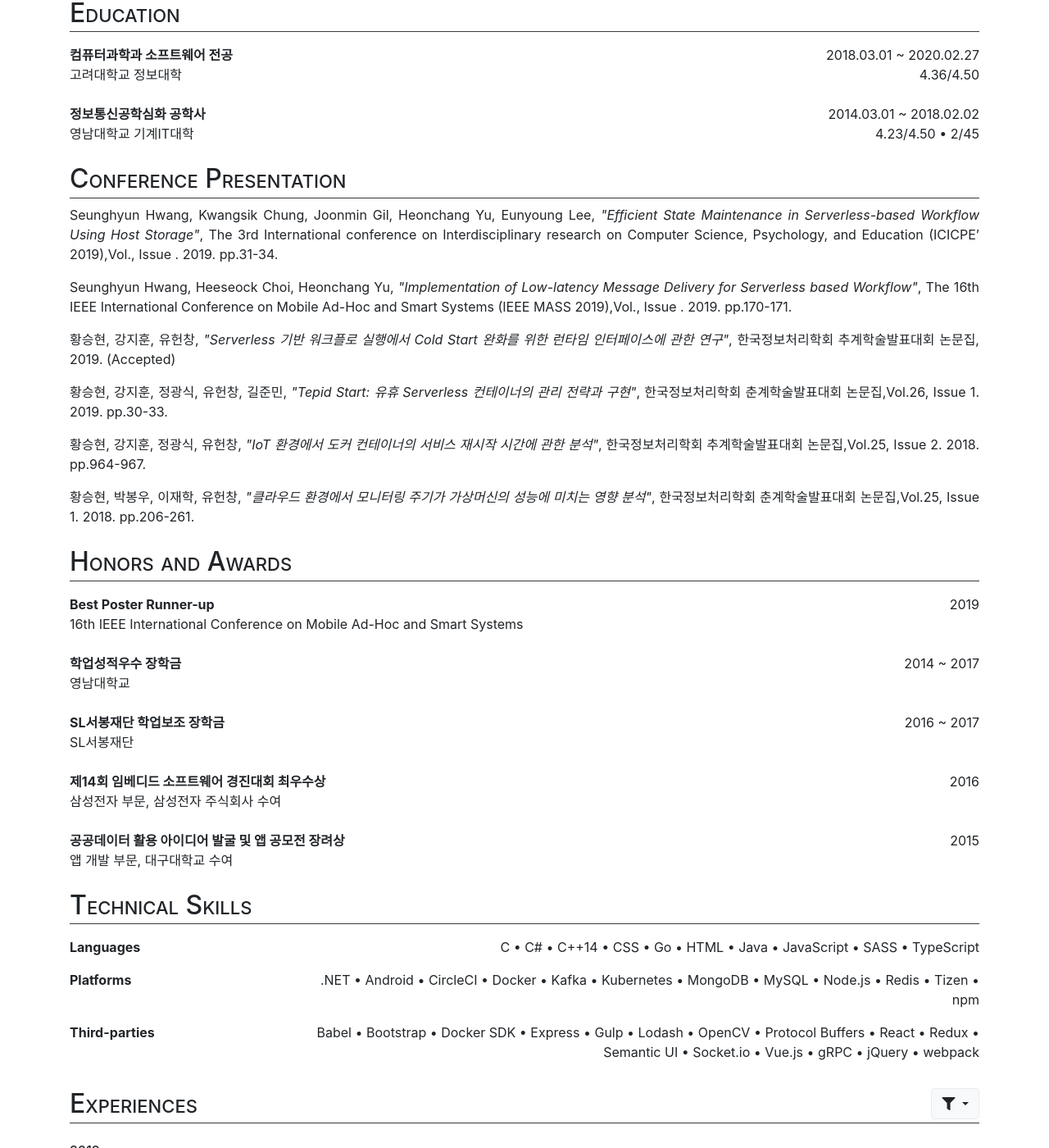
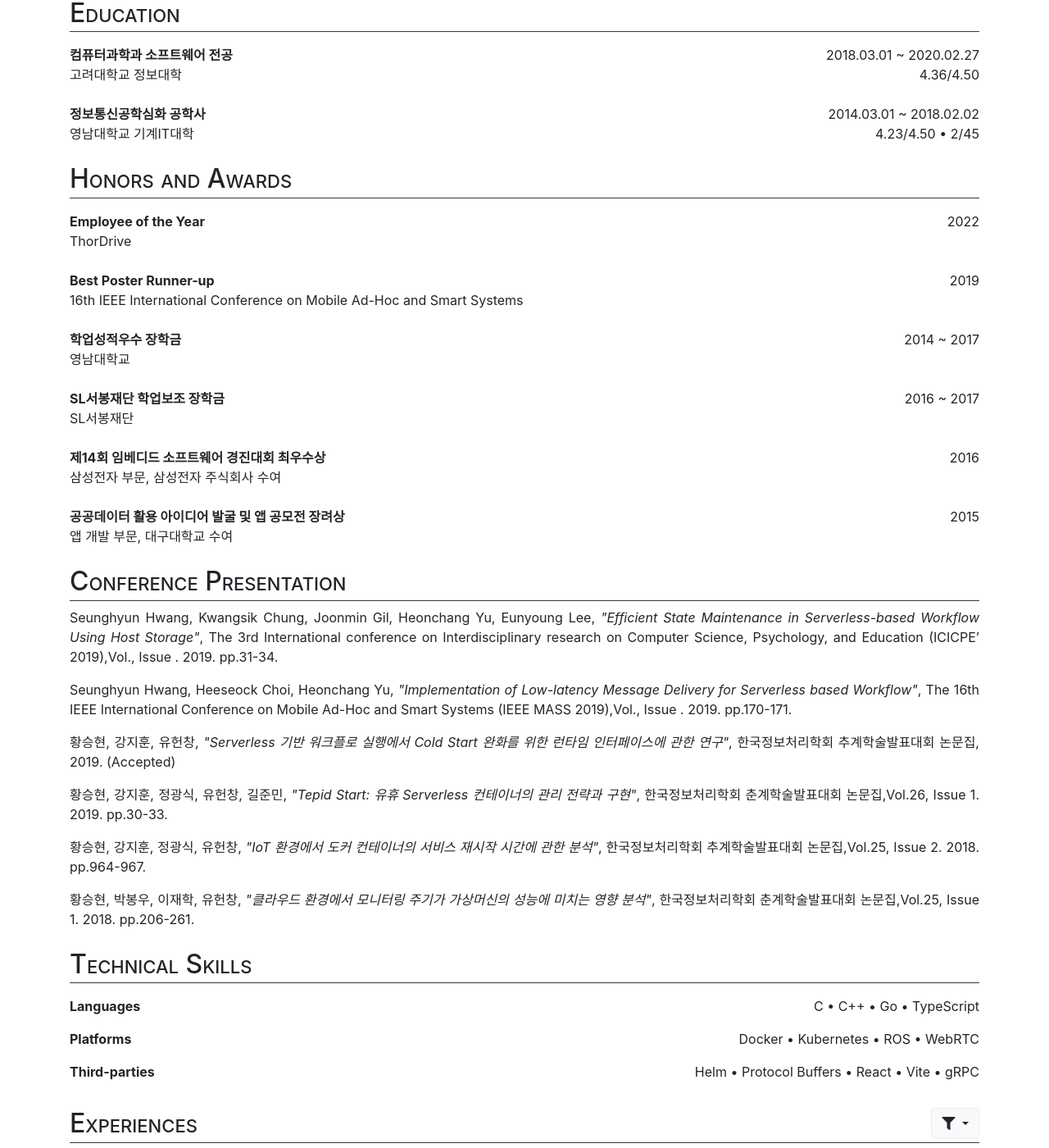
Before and after one commit to lesomnus/lesomnus.github.io-v1, a Jekyll site: the page built from index.html, in a window 1280 px wide and 1400 px high, scrolled down 333 px. Shown: the whole window at 82% size. Built offline with Jekyll 4.4.1, drawn with Linux system fonts in a browser that asks for light colours; nearby versions of some CDN libraries.

Commit message:
update awards and skills

```diff
--- a/index.html
+++ b/index.html
@@ -56,30 +56,18 @@ layout: default
     </section>
 
     <section>
-        <h2>Conference Presentation</h2>
-        {%- assign pubs = site.data.cv.pub -%}
-        <ul>
-            {%- for pub in pubs -%}
-            <li>
-                {{ pub.authors | join: ", " }},
-                <em>"{{ pub.title }}"</em>,
-                {{ pub.publisher }},
-                {%- if pub.pages -%}
-                Vol.{{ pub.volume }}, Issue {{ pub.number }}.
-                <time datetime="{{ pub.year }}">{{ pub.year }}</time>.
-                pp.{{ pub.pages | join: "-" }}.
-                {% else %}
-                <time datetime="{{ pub.year }}">{{ pub.year }}</time>. (Accepted)
-                {%- endif -%}
-            </li>
-            {%- endfor -%}
-        </ul>
-    </section>
-
-    <section>
         <h2>Honors and Awards</h2>
 
         <ul class="dl-table">
+            <li>
+                <dl>
+                    <dt>Employee of the Year</dt>
+                    <dd>
+                        <time datetime="2022">2022</time>
+                    </dd>
+                    <dd>ThorDrive</dd>
+                </dl>
+            </li>
             <li>
                 <dl>
                     <dt>Best Poster Runner-up</dt>
@@ -131,19 +119,40 @@ layout: default
     </section>
 
     <section>
+        <h2>Conference Presentation</h2>
+        {%- assign pubs = site.data.cv.pub -%}
+        <ul>
+            {%- for pub in pubs -%}
+            <li>
+                {{ pub.authors | join: ", " }},
+                <em>"{{ pub.title }}"</em>,
+                {{ pub.publisher }},
+                {%- if pub.pages -%}
+                Vol.{{ pub.volume }}, Issue {{ pub.number }}.
+                <time datetime="{{ pub.year }}">{{ pub.year }}</time>.
+                pp.{{ pub.pages | join: "-" }}.
+                {% else %}
+                <time datetime="{{ pub.year }}">{{ pub.year }}</time>. (Accepted)
+                {%- endif -%}
+            </li>
+            {%- endfor -%}
+        </ul>
+    </section>
+
+    <section>
         <h2>Technical Skills</h2>
         <dl>
             <dt>Languages</dt>
             <dd>
-                {{ "C,C++14,C#,Go,JavaScript,TypeScript,Java,HTML,CSS,SASS" | split: "," | sort | join: " • " }}
+                {{ "C,C++,Go,TypeScript" | split: "," | sort | join: " • " }}
             </dd>
             <dt>Platforms</dt>
             <dd>
-                {{ ".NET,Android,Docker,Kubernetes,MongoDB,Tizen,CircleCI,Redis,Node.js,MySQL,npm,Kafka" | split: "," | sort | join: " • " }}
+                {{ "ROS,Docker,Kubernetes,WebRTC" | split: "," | sort | join: " • " }}
             </dd>
             <dt>Third-parties</dt>
             <dd>
-                {{ "Babel,Bootstrap,Docker SDK,Express,gRPC,Gulp,jQuery,Lodash,OpenCV,Protocol Buffers,Semantic UI,Socket.io,Vue.js,React,Redux,webpack" | split: "," | sort | join: " • " }}
+                {{ "Helm,gRPC,Protocol Buffers,React,Vite" | split: "," | sort | join: " • " }}
             </dd>
         </dl>
     </section>
@@ -187,7 +196,7 @@ layout: default
             <!-- iterate experiences -->
             {%- endcomment -%}
             {%- for exp in exps -%}
-            {%- assign y = exp.date | date: "%Y"  -%}
+            {%- assign y = exp.date | date: "%Y" -%}
 
             {%- comment -%}
             <!-- check if different post of year -->
@@ -207,7 +216,7 @@ layout: default
         <section>
             <h6>{{ year }}</h6>
             {%- endif -%}
-            <article {% if exp.tags.size > 0 %} data-tags='{{ exp.tags | join: "," }}' {% for tag in exp.tags %}
+            <article {% if exp.tags.size> 0 %} data-tags='{{ exp.tags | join: "," }}' {% for tag in exp.tags %}
                 {%- if tag == 'term-project' -%} class="d-none" {% break %} {%- endif -%} {% endfor %} {% endif %}>
                 <header>
                     <h5 class="title">
@@ -247,7 +256,7 @@ layout: default
                     </ul>
                     {%- endif -%}
                 </header>
-                {{ exp.excerpt  }}
+                {{ exp.excerpt }}
             </article>
             {%- endfor -%}
         </section>
```
Also changed, not shown: .devcontainer/devcontainer.json (added).
